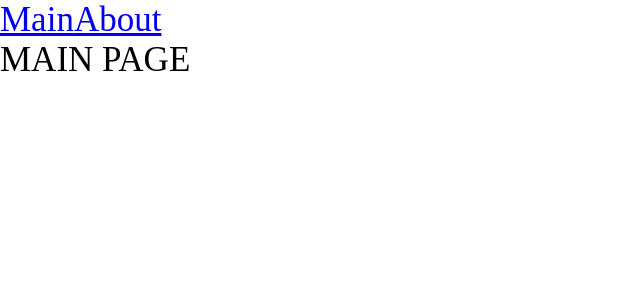
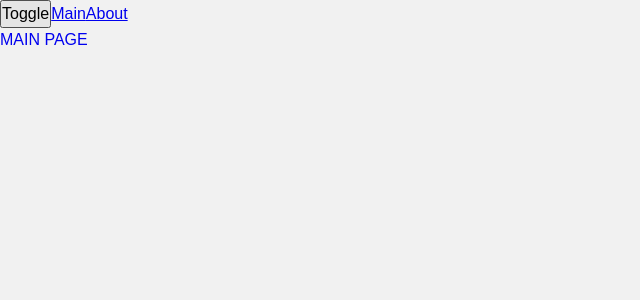
Before and after one commit to pnetesa/advanced-course-react, a React app: page / in a window 1280 px wide. Shown: the top 300 px of the page, without its empty margins (0-640 px from the left). Built offline with nearby package versions, Linux system fonts and the light colour scheme.

Commit message:
07 - Themes switching using ThemeProvider and useTheme

```diff
--- a/src/App.tsx
+++ b/src/App.tsx
@@ -1,12 +1,16 @@
 import { Link, Route, Routes } from 'react-router-dom';
-import './index.scss';
+import './styles/index.scss';
 import { MainPageLazy } from './pages/main-page/MainPage.lazy';
 import { AboutPageLazy } from './pages/about-page/AboutPage.lazy';
 import { Suspense } from 'react';
+import { useTheme } from './theme/use-theme';
 
 const App = () => {
+  const { theme, toggleTheme } = useTheme();
+
   return (
-    <div className="app">
+    <div className={`app ${theme}`}>
+      <button onClick={toggleTheme} type="button">Toggle</button>
       <Link to={'/'}>Main</Link>
       <Link to={'/about'}>About</Link>
       <Suspense fallback={<div>Loading...</div>}>
--- a/src/index.scss
+++ /dev/null
@@ -1,9 +0,0 @@
-* {
-  margin: 0;
-  padding: 0;
-  box-sizing: border-box;
-}
-
-.app {
-  font-size: 35px;
-}
--- a/src/index.tsx
+++ b/src/index.tsx
@@ -1,10 +1,13 @@
 import { render } from 'react-dom';
 import App from './App';
 import { BrowserRouter } from 'react-router-dom';
+import ThemeProvider from './theme/ThemeProvider';
 
 render(
   <BrowserRouter>
-    <App/>
+    <ThemeProvider>
+      <App/>
+    </ThemeProvider>
   </BrowserRouter>,
   document.getElementById('root'),
 );
--- /dev/null
+++ b/src/styles/index.scss
@@ -0,0 +1,13 @@
+@import "reset";
+@import "variables/global";
+@import "themes/light";
+@import "themes/dark";
+
+.app {
+  font: var(--font-m);
+
+  background: var(--bg-color);
+  color: var(--primary-color);
+
+  min-height: 100vh;
+}
--- /dev/null
+++ b/src/styles/reset.scss
@@ -0,0 +1,13 @@
+* {
+  margin: 0;
+  padding: 0;
+  box-sizing: border-box;
+}
+
+input,
+button,
+textarea,
+select {
+  margin: 0;
+  font: inherit;
+}
--- /dev/null
+++ b/src/styles/themes/dark.scss
@@ -0,0 +1,5 @@
+.app.dark {
+  --bg-color: #c9c9fd;
+  --primary-color: green;
+  --secondary-color: #00a200;
+}
--- /dev/null
+++ b/src/styles/themes/light.scss
@@ -0,0 +1,5 @@
+.app.light {
+  --bg-color: #f1f1f1;
+  --primary-color: #0000ef;
+  --secondary-color: #0058fc;
+}
--- /dev/null
+++ b/src/styles/variables/global.scss
@@ -0,0 +1,11 @@
+:root {
+  --font-family-main: Arial, Helvetica, Sans-Serif, "Times New Roman";
+
+  --font-size-m: 16px;
+  --font-line-m: 24px;
+  --font-m: var(--font-size-m) / var(--font-line-m) var(--font-family-main);
+
+  --font-size-l: 24px;
+  --font-line-l: 32px;
+  --font-l: var(--font-size-l) / var(--font-line-l) var(--font-family-main);
+}
--- /dev/null
+++ b/src/theme/ThemeContext.ts
@@ -0,0 +1,15 @@
+import { createContext } from 'react';
+
+export enum Theme {
+  LIGHT = 'light',
+  DARK = 'dark',
+}
+
+export interface ThemeContextProps {
+  theme?: Theme;
+  setTheme?: (theme: Theme) => void;
+}
+
+export const ThemeContext = createContext<ThemeContextProps>({});
+
+export const LOCAL_STORAGE_THEME_KEY = 'LOCAL_STORAGE_THEME_KEY';
--- /dev/null
+++ b/src/theme/ThemeProvider.tsx
@@ -0,0 +1,21 @@
+import { LOCAL_STORAGE_THEME_KEY, Theme, ThemeContext } from './ThemeContext';
+import { FC, useMemo, useState } from 'react';
+
+const defaultTheme = localStorage.getItem(LOCAL_STORAGE_THEME_KEY) as Theme || Theme.LIGHT;
+
+const ThemeProvider: FC = ({ children }) => {
+  const [theme, setTheme] = useState<Theme>(defaultTheme);
+
+  const defaultProps = useMemo(() => ({
+    theme,
+    setTheme,
+  }), [theme]);
+
+  return (
+    <ThemeContext.Provider value={defaultProps}>
+      {children}
+    </ThemeContext.Provider>
+  );
+};
+
+export default ThemeProvider;
--- /dev/null
+++ b/src/theme/use-theme.ts
@@ -0,0 +1,19 @@
+import { useContext } from 'react';
+import { LOCAL_STORAGE_THEME_KEY, Theme, ThemeContext } from './ThemeContext';
+
+interface UseThemeResult {
+  theme: Theme;
+  toggleTheme: () => void;
+}
+
+export function useTheme(): UseThemeResult {
+  const { theme, setTheme } = useContext(ThemeContext);
+
+  const toggleTheme = () => {
+    const newTheme = theme === Theme.DARK ? Theme.LIGHT : Theme.DARK;
+    localStorage.setItem(LOCAL_STORAGE_THEME_KEY, newTheme);
+    setTheme(newTheme);
+  };
+
+  return { theme, toggleTheme };
+}
```
